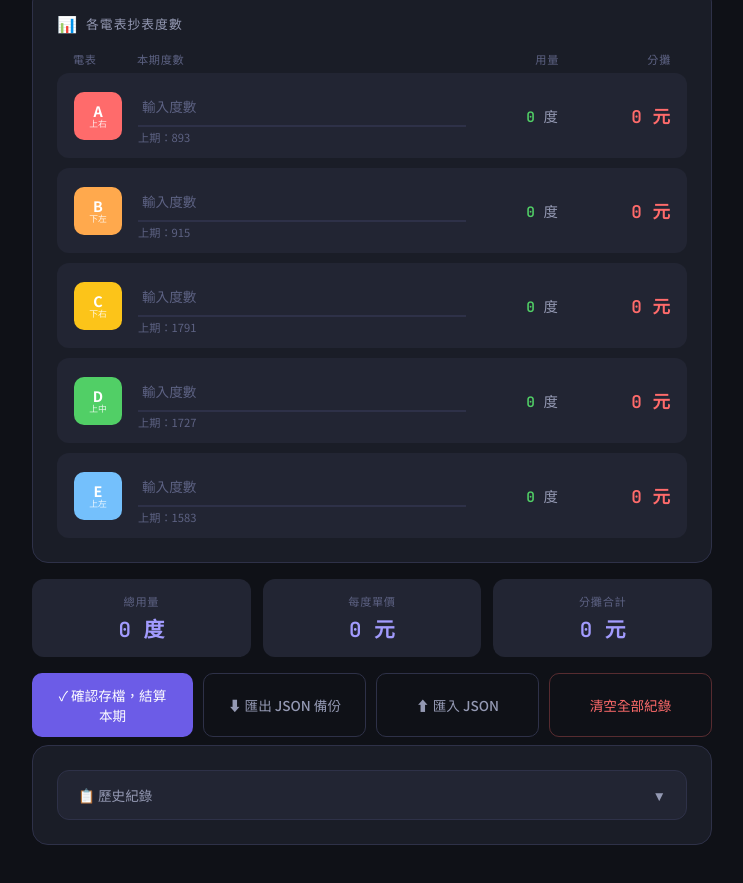
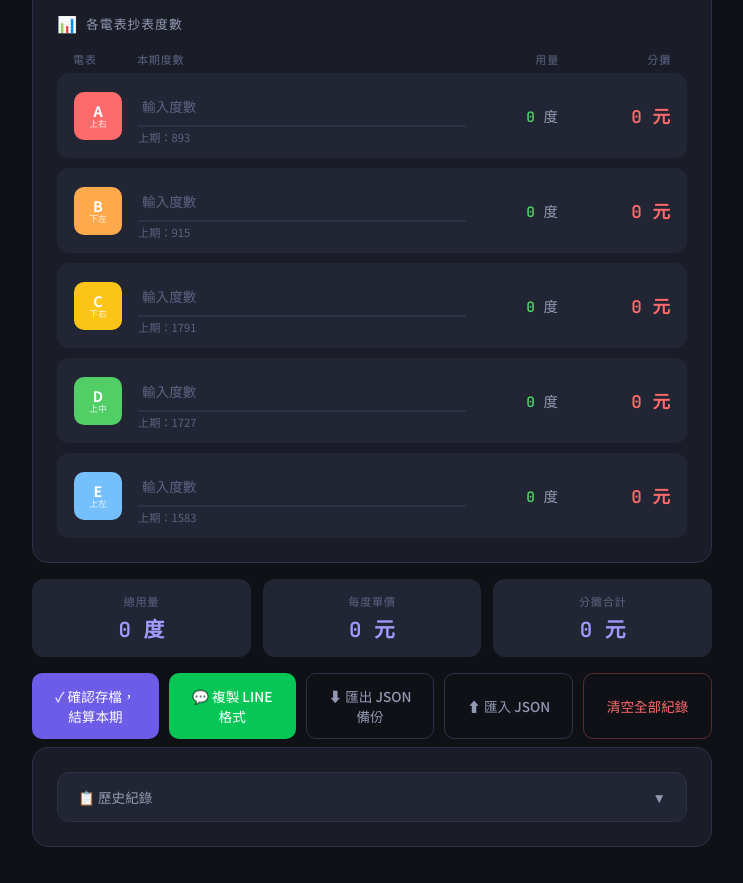
Before and after one commit to oliver603-juang/Electricity-calculator, a plain HTML site: page index.html in a window 1280 px wide. Shown: the part 696-1579 px from the top of the page, without its empty margins (268-1011 px from the left). Drawn offline with Linux system fonts and the light colour scheme.

Commit message:
Update index.html

```diff
--- a/index.html
+++ b/index.html
@@ -61,6 +61,7 @@ body{font-family:'Noto Sans TC',sans-serif;background:var(--bg);color:var(--text
 .actions{display:flex;gap:10px;margin-top:16px;flex-wrap:wrap}
 .btn{padding:12px 20px;border-radius:10px;border:none;cursor:pointer;font-family:'Noto Sans TC',sans-serif;font-size:.85rem;font-weight:500;transition:all .2s;flex:1;min-width:120px}
 .btn-primary{background:var(--accent);color:#fff}.btn-primary:hover{background:var(--accent2);transform:translateY(-1px)}
+.btn-line{background:#06C755;color:#fff}.btn-line:hover{background:#05b04c;transform:translateY(-1px)}
 .btn-outline{background:transparent;border:1px solid var(--border);color:var(--text2)}.btn-outline:hover{border-color:var(--text2);color:var(--text)}
 .btn-danger{background:transparent;border:1px solid rgba(255,107,107,.3);color:var(--red)}.btn-danger:hover{background:rgba(255,107,107,.1)}
 
@@ -159,6 +160,7 @@ body{font-family:'Noto Sans TC',sans-serif;background:var(--bg);color:var(--text
   <!-- Actions -->
   <div class="actions">
     <button class="btn btn-primary" onclick="saveRecord()">✓ 確認存檔，結算本期</button>
+    <button class="btn btn-line" onclick="copyForLine()">💬 複製 LINE 格式</button>
     <button class="btn btn-outline" onclick="exportJSON()">⬇ 匯出 JSON 備份</button>
     <button class="btn btn-outline" onclick="document.getElementById('importFile').click()">⬆ 匯入 JSON</button>
     <input type="file" id="importFile" accept=".json" style="display:none" onchange="importJSON(event)">
@@ -372,6 +374,65 @@ function showToast(msg, bg){
   t.classList.add('show'); setTimeout(()=>t.classList.remove('show'),2400);
 }
 
+// --- 複製 LINE 格式 ---
+function copyForLine(){
+  // 優先用目前畫面上正在計算的資料，若沒有則取最近一筆歷史
+  const bill = parseFloat(document.getElementById('totalBill').value) || 0;
+  const last = getLastReadings();
+  let hasInput = bill > 0;
+  let lines = [];
+
+  if(hasInput){
+    // 從目前輸入產生
+    let total = 0;
+    const rows = [];
+    METERS.forEach(m => {
+      const cur = parseFloat(document.getElementById('val_'+m).value);
+      const prev = last[m] !== undefined ? parseFloat(last[m]) : NaN;
+      let usage = 0;
+      if(!isNaN(cur)) usage = !isNaN(prev) ? Math.max(cur - prev, 0) : cur;
+      total += usage;
+      rows.push({m, prev:!isNaN(prev)?prev:'-', cur:isNaN(cur)?'-':cur, usage});
+    });
+    const unit = total > 0 ? bill / total : 0;
+    const now = new Date();
+    const period = now.getFullYear()+'/'+String(now.getMonth()+1).padStart(2,'0');
+    lines.push('⚡ '+period+' 電費分攤（總額 '+bill.toLocaleString()+' 元）');
+    lines.push('━━━━━━━━━━━━━━━━━');
+    rows.forEach(r => {
+      const cost = total > 0 ? Math.round(r.usage * unit) : 0;
+      lines.push(r.m+'('+POS[r.m]+') '+r.prev+'→'+r.cur+' '+r.usage+'度 '+cost+'元');
+    });
+    lines.push('━━━━━━━━━━━━━━━━━');
+    lines.push('合計 '+total+'度 ｜ 每度 '+unit.toFixed(2)+'元');
+  } else {
+    // 取最近一筆歷史
+    const hist = getHistory();
+    if(!hist.length){ showToast('尚無資料可複製','var(--amber)'); return; }
+    const r = hist[0];
+    lines.push('⚡ '+r.date+' 電費分攤（總額 '+r.bill.toLocaleString()+' 元）');
+    lines.push('━━━━━━━━━━━━━━━━━');
+    METERS.forEach(m => {
+      const d = r.details[m];
+      lines.push(m+'('+POS[m]+') '+(d.prev!==null?d.prev:'-')+'→'+d.reading+' '+d.usage+'度 '+d.cost+'元');
+    });
+    lines.push('━━━━━━━━━━━━━━━━━');
+    lines.push('合計 '+r.total+'度 ｜ 每度 '+r.unit.toFixed(2)+'元');
+  }
+
+  const text = lines.join('\n');
+  navigator.clipboard.writeText(text).then(()=>{
+    showToast('✓ 已複製！直接貼到 LINE 即可','#06C755');
+  }).catch(()=>{
+    // fallback
+    const ta = document.createElement('textarea');
+    ta.value = text; ta.style.position='fixed'; ta.style.opacity='0';
+    document.body.appendChild(ta); ta.select(); document.execCommand('copy');
+    document.body.removeChild(ta);
+    showToast('✓ 已複製！直接貼到 LINE 即可','#06C755');
+  });
+}
+
 // --- 匯出 JSON ---
 function exportJSON(){
   const data = {
```
